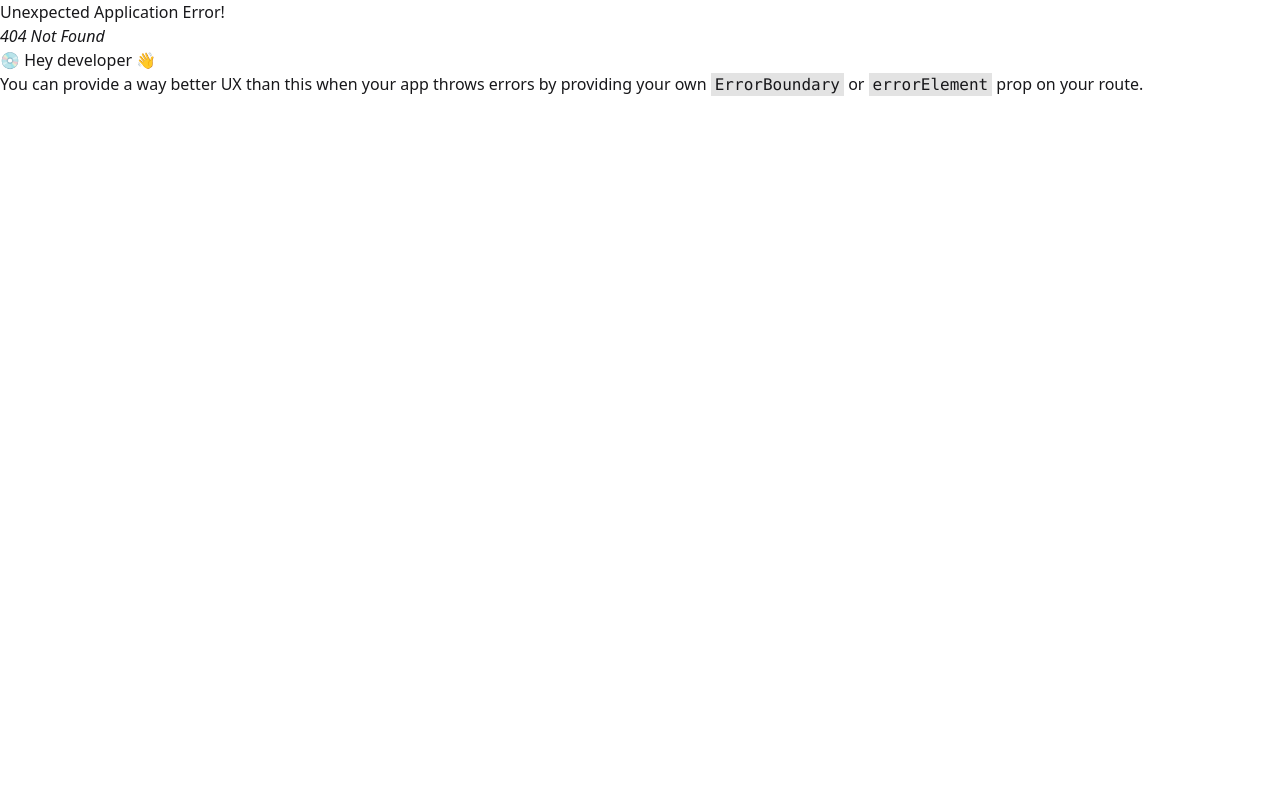
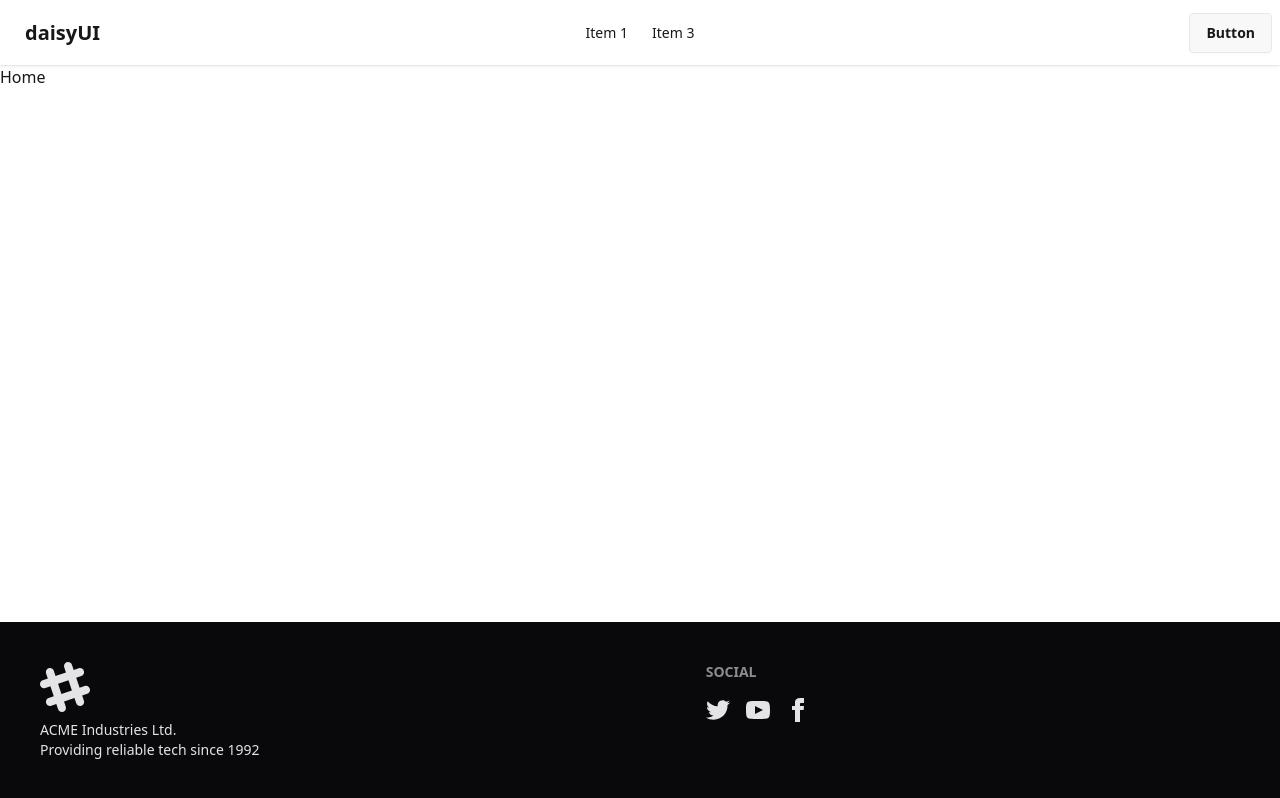
Before and after one commit to buildwithmeraj/warm-paws, a React (Vite) app: page /login in a window 1280 px wide. Before the commit this address had no page. Built offline with nearby package versions, Linux system fonts and the light colour scheme.

Commit message:
setup main layout, separated routes, added header, footer and navbar components

```diff
--- /dev/null
+++ b/src/components/Footer.jsx
@@ -0,0 +1,66 @@
+import React from "react";
+
+const Footer = () => {
+  return (
+    <footer className="footer sm:footer-horizontal bg-neutral text-neutral-content p-10">
+      <aside>
+        <svg
+          width="50"
+          height="50"
+          viewBox="0 0 24 24"
+          xmlns="http://www.w3.org/2000/svg"
+          fillRule="evenodd"
+          clipRule="evenodd"
+          className="fill-current"
+        >
+          <path d="M22.672 15.226l-2.432.811.841 2.515c.33 1.019-.209 2.127-1.23 2.456-1.15.325-2.148-.321-2.463-1.226l-.84-2.518-5.013 1.677.84 2.517c.391 1.203-.434 2.542-1.831 2.542-.88 0-1.601-.564-1.86-1.314l-.842-2.516-2.431.809c-1.135.328-2.145-.317-2.463-1.229-.329-1.018.211-2.127 1.231-2.456l2.432-.809-1.621-4.823-2.432.808c-1.355.384-2.558-.59-2.558-1.839 0-.817.509-1.582 1.327-1.846l2.433-.809-.842-2.515c-.33-1.02.211-2.129 1.232-2.458 1.02-.329 2.13.209 2.461 1.229l.842 2.515 5.011-1.677-.839-2.517c-.403-1.238.484-2.553 1.843-2.553.819 0 1.585.509 1.85 1.326l.841 2.517 2.431-.81c1.02-.33 2.131.211 2.461 1.229.332 1.018-.21 2.126-1.23 2.456l-2.433.809 1.622 4.823 2.433-.809c1.242-.401 2.557.484 2.557 1.838 0 .819-.51 1.583-1.328 1.847m-8.992-6.428l-5.01 1.675 1.619 4.828 5.011-1.674-1.62-4.829z"></path>
+        </svg>
+        <p>
+          ACME Industries Ltd.
+          <br />
+          Providing reliable tech since 1992
+        </p>
+      </aside>
+      <nav>
+        <h6 className="footer-title">Social</h6>
+        <div className="grid grid-flow-col gap-4">
+          <a>
+            <svg
+              xmlns="http://www.w3.org/2000/svg"
+              width="24"
+              height="24"
+              viewBox="0 0 24 24"
+              className="fill-current"
+            >
+              <path d="M24 4.557c-.883.392-1.832.656-2.828.775 1.017-.609 1.798-1.574 2.165-2.724-.951.564-2.005.974-3.127 1.195-.897-.957-2.178-1.555-3.594-1.555-3.179 0-5.515 2.966-4.797 6.045-4.091-.205-7.719-2.165-10.148-5.144-1.29 2.213-.669 5.108 1.523 6.574-.806-.026-1.566-.247-2.229-.616-.054 2.281 1.581 4.415 3.949 4.89-.693.188-1.452.232-2.224.084.626 1.956 2.444 3.379 4.6 3.419-2.07 1.623-4.678 2.348-7.29 2.04 2.179 1.397 4.768 2.212 7.548 2.212 9.142 0 14.307-7.721 13.995-14.646.962-.695 1.797-1.562 2.457-2.549z"></path>
+            </svg>
+          </a>
+          <a>
+            <svg
+              xmlns="http://www.w3.org/2000/svg"
+              width="24"
+              height="24"
+              viewBox="0 0 24 24"
+              className="fill-current"
+            >
+              <path d="M19.615 3.184c-3.604-.246-11.631-.245-15.23 0-3.897.266-4.356 2.62-4.385 8.816.029 6.185.484 8.549 4.385 8.816 3.6.245 11.626.246 15.23 0 3.897-.266 4.356-2.62 4.385-8.816-.029-6.185-.484-8.549-4.385-8.816zm-10.615 12.816v-8l8 3.993-8 4.007z"></path>
+            </svg>
+          </a>
+          <a>
+            <svg
+              xmlns="http://www.w3.org/2000/svg"
+              width="24"
+              height="24"
+              viewBox="0 0 24 24"
+              className="fill-current"
+            >
+              <path d="M9 8h-3v4h3v12h5v-12h3.642l.358-4h-4v-1.667c0-.955.192-1.333 1.115-1.333h2.885v-5h-3.808c-3.596 0-5.192 1.583-5.192 4.615v3.385z"></path>
+            </svg>
+          </a>
+        </div>
+      </nav>
+    </footer>
+  );
+};
+
+export default Footer;
--- /dev/null
+++ b/src/components/Header.jsx
@@ -0,0 +1,12 @@
+import React from "react";
+import Navbar from "./Navbar";
+
+const Header = () => {
+  return (
+    <header>
+      <Navbar />
+    </header>
+  );
+};
+
+export default Header;
--- /dev/null
+++ b/src/components/Navbar.jsx
@@ -0,0 +1,54 @@
+import React from "react";
+
+const Navbar = () => {
+  const navLinks = (
+    <>
+      <li>
+        <a>Item 1</a>
+      </li>
+      <li>
+        <a>Item 3</a>
+      </li>
+    </>
+  );
+  return (
+    <div class="navbar bg-base-100 shadow-sm">
+      <div class="navbar-start">
+        <div class="dropdown">
+          <div tabindex="0" role="button" class="btn btn-ghost lg:hidden">
+            <svg
+              xmlns="http://www.w3.org/2000/svg"
+              class="h-5 w-5"
+              fill="none"
+              viewBox="0 0 24 24"
+              stroke="currentColor"
+            >
+              {" "}
+              <path
+                stroke-linecap="round"
+                stroke-linejoin="round"
+                stroke-width="2"
+                d="M4 6h16M4 12h8m-8 6h16"
+              />{" "}
+            </svg>
+          </div>
+          <ul
+            tabindex="-1"
+            class="menu menu-sm dropdown-content bg-base-100 rounded-box z-1 mt-3 w-52 p-2 shadow"
+          >
+            {navLinks}
+          </ul>
+        </div>
+        <a class="btn btn-ghost text-xl">daisyUI</a>
+      </div>
+      <div class="navbar-center hidden lg:flex">
+        <ul class="menu menu-horizontal px-1">{navLinks}</ul>
+      </div>
+      <div class="navbar-end">
+        <a class="btn">Button</a>
+      </div>
+    </div>
+  );
+};
+
+export default Navbar;
--- /dev/null
+++ b/src/layouts/MainLayout.jsx
@@ -0,0 +1,18 @@
+import React from "react";
+import Header from "../components/Header";
+import { Outlet } from "react-router";
+import Footer from "../components/Footer";
+
+const MainLayout = () => {
+  return (
+    <div className="flex flex-col min-h-screen">
+      <Header />
+      <main className="flex-1">
+        <Outlet />
+      </main>
+      <Footer />
+    </div>
+  );
+};
+
+export default MainLayout;
--- /dev/null
+++ b/src/pages/Home.jsx
@@ -0,0 +1,11 @@
+import React from "react";
+
+const Home = () => {
+  return (
+    <div>
+      <h2>Home</h2>
+    </div>
+  );
+};
+
+export default Home;
--- /dev/null
+++ b/src/routes/routes.jsx
@@ -0,0 +1,13 @@
+import { createBrowserRouter } from "react-router";
+import MainLayout from "../layouts/MainLayout";
+import Home from "../pages/Home";
+const router = createBrowserRouter([
+  {
+    Component: MainLayout,
+    children: [
+      { index: true, Component: Home },
+      { path: "/login", Component: Home },
+    ],
+  },
+]);
+export default router;
```
Also changed, not shown: src/main.jsx (+1 -7 lines).
